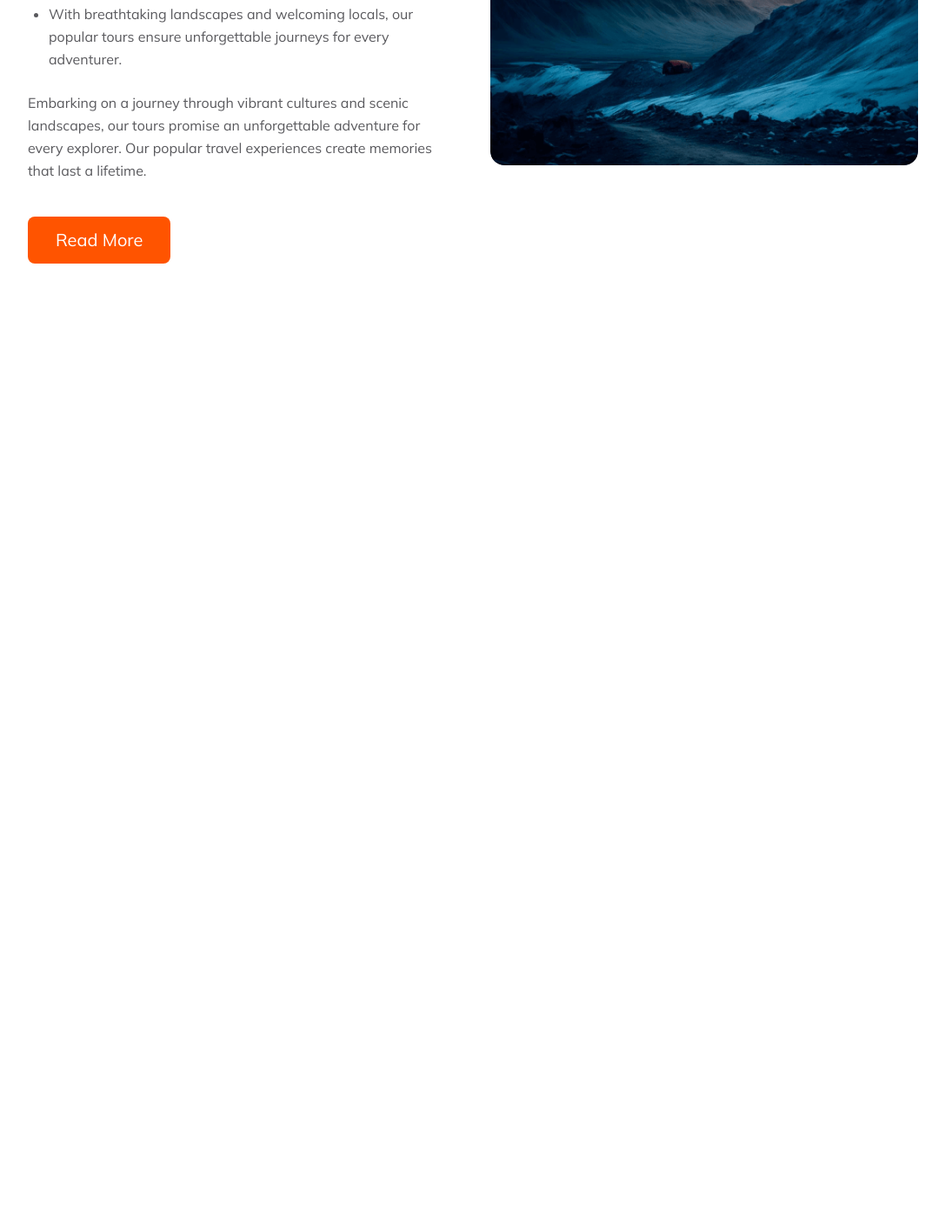
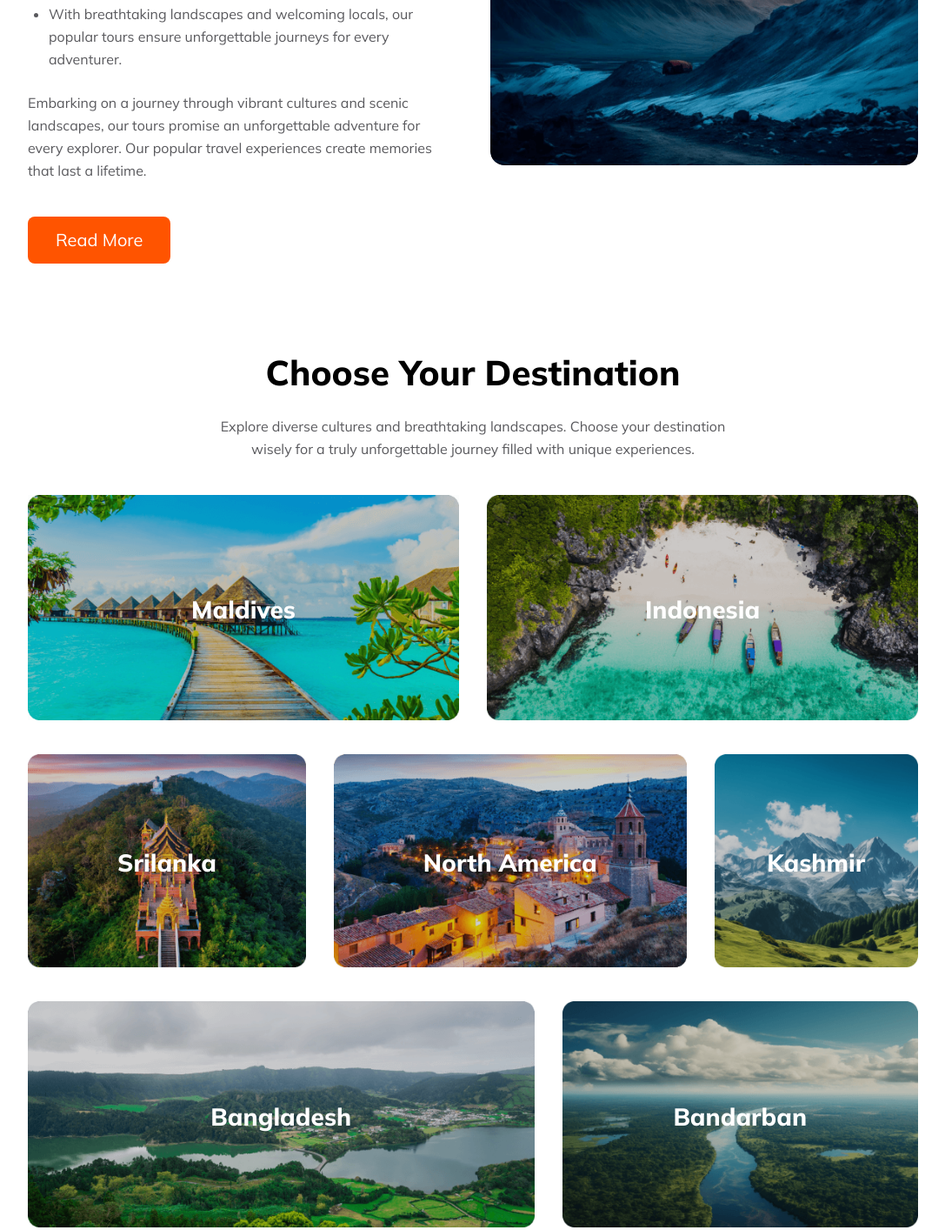
Before and after one commit to ay0-0n/b9-a2, a plain HTML site: page index.html in a window 1280 px wide. Shown: the part 1059-2473 px from the top of the page at 87% size, without its empty margins (96-1183 px from the left). Before the commit the page ends 1362 px from the top, so only its background shows below. Drawn offline with Linux system fonts and the light colour scheme.

Commit message:
added destination section

```diff
--- a/index.html
+++ b/index.html
@@ -72,7 +72,52 @@
                 <img src="Images/Rectangle 4.png" alt="">
             </div>
         </section>
+
         <!--Destination -->
+        <section class="dest">
+            <div class="dest-title">
+                <h1>Choose Your Destination</h1>
+                <p>Explore diverse cultures and breathtaking landscapes. Choose your destination wisely for a truly unforgettable journey filled with unique experiences.</p>
+            </div>
+
+            <div class="des-img-container">
+                <div class="des-img-r1">
+                    <div class="des-img-r1-c1">
+                        <img class="venue" src="Images/Rectangle 5.png" alt="">
+                        <h3 class="des-pos">Maldives</h3>
+                    </div>
+                    <div class="des-img-r1-c2">
+                        <img class="venue" src="Images/Rectangle 8.png" alt="">
+                        <h3 class="des-pos">Indonesia</h3>
+                    </div>
+                </div>
+                <div class="des-img-r2">
+                    <div class="des-img-r2-c1">
+                        <img class="venue" src="Images/Rectangle 6.png" alt="">
+                        <h3 class="des-pos">Srilanka</h3>
+                    </div>
+                    <div class="des-img-r2-c2">
+                        <img class="venue" src="Images/Rectangle 7.png" alt="">
+                        <h3 class="des-pos">North America</h3>
+                    </div>
+                    <div class="des-img-r2-c3">
+                        <img class="venue" src="Images/Rectangle 9.png" alt="">
+                        <h3 class="des-pos">Kashmir</h3>
+                    </div>
+                </div>
+                <div class="des-img-r3">
+                    <div class="des-img-r3-c1">
+                        <img class="venue" src="Images/Rectangle 10.png" alt="">
+                        <h3 class="des-pos">Bangladesh</h3>
+                    </div>
+                    <div class="des-img-r3-c2">
+                        <img class="venue" src="Images/Rectangle 11.png" alt="">
+                        <h3 class="des-pos">Bandarban</h3>
+                    </div>
+                </div>
+            </div>
+        </section>
+
         <!--WhyChooseUs -->
         <!--Deals&Discounts -->
         <!--Perfect Place -->
--- a/styles/style.css
+++ b/styles/style.css
@@ -184,6 +184,49 @@ header svg{
     border-radius: 16px;
 }
 
+/* Destination */
+
+.dest{
+    text-align: center;
+    margin-top: 6.25rem;
+}
+
+.dest-title h1{
+    font-size: 2.5rem;
+    font-weight: 800;
+    margin-bottom: 1.5rem;
+}
+
+.dest-title p{
+    width: 60%;
+    margin: 0 auto;
+    margin-bottom: 2.5rem;
+    color: var(--p-fst);
+    font-size: 1rem;
+    font-weight: 400;
+    line-height: 1.625rem
+}
+.des-img-r1, .des-img-r2, .des-img-r3{
+    display: flex;
+    justify-content: space-between;
+    gap: 2rem;
+}
+
+.venue{
+    width: 100%;
+}
+
+
+.des-pos{
+    position: relative;
+    color: #FFF;
+    font-size: 1.75rem;
+    font-weight: 800;
+    bottom: 50%;
+}
+
+
+
 
 
 
@@ -253,4 +296,27 @@ header svg{
     .popular-b2{
         width: 100%;
     }
+
+    /* Destination */
+    .dest{
+        margin-top: 3.25rem;
+    }
+    .dest-title h1{
+        font-size: 1.75rem;
+    }
+    .dest-title p{
+        width: 90%;
+    }
+    .des-img-r1, .des-img-r2, .des-img-r3{
+        flex-direction: column;
+        gap: 0;
+    }
+    .venue{
+        width: 100%;
+        aspect-ratio: 1.90/1;
+    }
+    .des-pos{
+        bottom: 130px;
+        font-size: 1.5rem;
+    }
 }
```
